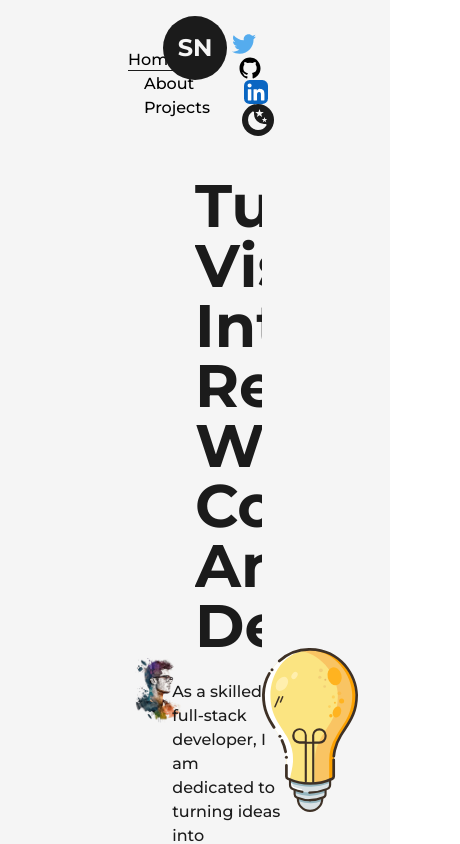
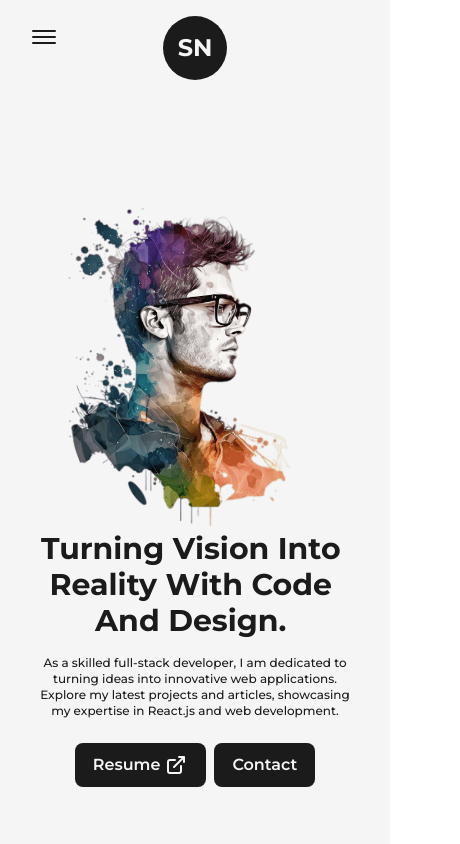
Before and after one commit to sikander-nawaz/Portfolio, a Next.js app: page / in a window 390 px wide. Shown: the top 844 px of the page, 460 px wide, since content can reach past the window. Built offline with nearby package versions, Linux system fonts and the light colour scheme.

Commit message:
Home_Responsive

```diff
--- a/src/components/AnimatedText.js
+++ b/src/components/AnimatedText.js
@@ -31,7 +31,7 @@ const singelWord = {
 
 const AnimatedText = ({ text, className = "" }) => {
   return (
-    <div className="w-full mx-auto py-2 flex items-center justify-center text-center overflow-hidden ">
+    <div className="w-full mx-auto py-2 flex items-center justify-center text-center overflow-hidden sm:py-0">
       <motion.h1
         className={`inline-block w-full text-dark font-bold capitalize text-8xl dark:text-light ${className}`}
         variants={quote}
--- a/src/components/Layout.js
+++ b/src/components/Layout.js
@@ -3,7 +3,7 @@ import React from "react";
 const Layout = ({ children, className = "" }) => {
   return (
     <div
-      className={`w-full h-full inline-block z-0 bg-light dark:bg-dark p-32 ${className}`}
+      className={`w-full h-full inline-block z-0 bg-light dark:bg-dark p-32 xl:p-24 lg:p-16 md:p-12 sm:p-8 ${className}`}
     >
       {children}
     </div>
--- a/src/components/NavBar.js
+++ b/src/components/NavBar.js
@@ -1,4 +1,4 @@
-import React from "react";
+import React, { useState } from "react";
 import Link from "next/link";
 import { useRouter } from "next/router";
 import Logo from "./Logo";
@@ -28,11 +28,63 @@ const CustomLink = ({ href, title, className = "" }) => {
   );
 };
 
+const CustomMobileLink = ({ href, title, className = "", toggle }) => {
+  const router = useRouter();
+
+  const handleClick = () => {
+    toggle();
+    router.push(href);
+  };
+
+  return (
+    <button
+      href={href}
+      className={`${className} relative group text-light dark:text-dark my-2`}
+      onClick={handleClick}
+    >
+      {title}
+
+      <span
+        className={`h-[1px] inline-block bg-light absolute left-0 -bottom-0.5 group-hover:w-full transition-[width] ease duration-300 ${
+          router.asPath === href ? "w-full" : "w-0"
+        } dark:bg-dark`}
+      ></span>
+    </button>
+  );
+};
+
 const NavBar = () => {
   const [mode, setMode] = useThemeSwitcher();
+  const [isOpen, setIsOpen] = useState(false);
+
+  const handleClick = () => {
+    setIsOpen(!isOpen);
+  };
 
   return (
-    <header className="w-full px-32 py-8 font-medium flex items-center justify-between dark:text-light">
+    <header className="relative z-10 w-full px-32 py-8 font-medium flex items-center justify-between dark:text-light lg:px-16 md:px-12 sm:px-8">
+      <button
+        className="flex flex-col justify-center items-center hidden lg:flex"
+        onClick={handleClick}
+      >
+        <span
+          className={`bg-dark dark:bg-light block transaction-all duration-300 ease-out h-0.5 w-6 rounded-sm  ${
+            isOpen ? "rotate-45 translate-y-1" : "-translate-y-0.5"
+          }`}
+        ></span>
+        <span
+          className={`bg-dark dark:bg-light block transaction-all duration-300 ease-out h-0.5 w-6 rounded-sm my-0.5  ${
+            isOpen ? "opacity-0" : "opacity-100"
+          }`}
+        ></span>
+        <span
+          className={`bg-dark dark:bg-light block transaction-all duration-300 ease-out h-0.5 w-6 rounded-sm  ${
+            isOpen ? "-rotate-45 -translate-y-1" : "translate-y-0.5"
+          }`}
+        ></span>
+      </button>
+
+      <div className="w-full flex justify-between items-center lg:hidden">
         <nav>
           <CustomLink href="/" title="Home" className="mr-4" />
           <CustomLink href="/about" title="About" className="mx-4" />
@@ -69,7 +121,7 @@ const NavBar = () => {
           </motion.a>
 
           <button
-          className={`ml-4 flex items-center justify-center rounded-full p-1 ${
+            className={`ml-4 flex items-center justify-center rounded-full ${
               mode === "light" ? "bg-dark text-light" : "bg-light text-dark"
             }`}
             onClick={() => setMode(mode === "light" ? "dark" : "light")}
@@ -81,6 +133,74 @@ const NavBar = () => {
             )}
           </button>
         </nav>
+      </div>
+
+      {isOpen ? (
+        <motion.div
+          initial={{ scale: 0, opacity: 0, x: "-50%", y: "-50%" }}
+          animate={{ scale: 1, opacity: 1 }}
+          className="min-w-[70vw] flex flex-col justify-between items-center z-30 fixed top-1/2 left-1/2 -translate-x-1/2 -translate-y-1/2 bg-dark/90 dark:bg-light/75 rounded-lg backdrop-blur-md py-32"
+        >
+          <nav className="flex flex-col justify-center items-center">
+            <CustomMobileLink href="/" title="Home" toggle={handleClick} />
+            <CustomMobileLink
+              href="/about"
+              title="About"
+              toggle={handleClick}
+            />
+            <CustomMobileLink
+              href="/projects"
+              title="Projects"
+              toggle={handleClick}
+            />
+          </nav>
+
+          <nav className="flex items-center justify-center flex-wrap mt-2">
+            <motion.a
+              href="https://www.twitter.com"
+              target="_blank"
+              whileHover={{ y: -2 }}
+              whileTap={{ scale: 0.9 }}
+              className="w-6 mr-3  sm:mx-1"
+            >
+              <TwitterIcon />
+            </motion.a>
+
+            <motion.a
+              href="https://github.com/sikander-nawaz"
+              target="_blank"
+              whileHover={{ y: -2 }}
+              whileTap={{ scale: 0.9 }}
+              className="w-6 mx-3 bg-light dark:bg-dark rounded-full sm:mx-1"
+            >
+              <GithubIcon />
+            </motion.a>
+
+            <motion.a
+              href="https://www.linkedin.com/in/sikander-nawaz/"
+              target="_blank"
+              whileHover={{ y: -2 }}
+              whileTap={{ scale: 0.9 }}
+              className="w-6 ml-3 sm:mx-1"
+            >
+              <LinkedInIcon />
+            </motion.a>
+
+            <button
+              className={`ml-4 flex items-center justify-center rounded-full ${
+                mode === "light" ? "bg-dark text-light" : "bg-light text-dark"
+              }`}
+              onClick={() => setMode(mode === "light" ? "dark" : "light")}
+            >
+              {mode === "dark" ? (
+                <SunIcon className={"fill-dark"} />
+              ) : (
+                <MoonIcon className={"fill-dark"} />
+              )}
+            </button>
+          </nav>
+        </motion.div>
+      ) : null}
 
       <div className="absolute left-[50%] top-2 translate-x-[-50%]">
         <Logo />
--- a/src/pages/index.js
+++ b/src/pages/index.js
@@ -16,34 +16,34 @@ export default function Home() {
       </Head>
 
       <main className="flex items-center text-dark w-full min-h-screen dark:text-light">
-        <Layout className="pt-0">
-          <div className="flex items-center justify-between w-full">
-            <div className="w-1/2">
+        <Layout className="pt-0 md:pt-16 sm:pt-8">
+          <div className="flex items-center justify-between w-full lg:flex-col">
+            <div className="w-1/2 md:w-full">
               <Image
                 src={profilePic}
                 alt="profile"
-                className="w-full h-auto"
+                className="w-full h-auto lg:hidden md:inline-block md:w-full"
                 priority
                 sizes="(max-width: 786px) 100vw, (max-width: 1200px) 50vw, 50vw"
               />
             </div>
 
-            <div className="w-1/2 flex flex-col items-center self-center">
+            <div className="w-1/2 flex flex-col items-center self-center lg:w-full lg:text-center">
               <AnimatedText
                 text="Turning Vision Into Reality With Code And Design."
-                className="!text-6xl !text-left"
+                className="!text-6xl !text-left xl:!text-5xl lg:!text-center lg:!text-6xl md:!text-5xl sm:!text-3xl"
               />
-              <p className="my-4 text-base font-medium">
+              <p className="my-4 text-base font-medium md:text-sm sm:text-xs">
                 As a skilled full-stack developer, I am dedicated to turning
                 ideas into innovative web applications. Explore my latest
                 projects and articles, showcasing my expertise in React.js and
                 web development.
               </p>
-              <div className="flex items-center self-start mt-2">
+              <div className="flex items-center self-start mt-2 lg:self-center">
                 <Link
                   href="/dummy.pdf"
                   target="_blank"
-                  className="flex items-center bg-dark text-light p-2.5 px-6 rounded-lg text-lg font-semibold hover:bg-light hover:text-dark border-2 border-solid border-transparent hover:border-dark dark:bg-light dark:text-dark hover:dark:bg-dark hover:dark:text-light hover:dark:border-light"
+                  className="flex items-center bg-dark text-light p-2.5 px-6 rounded-lg text-lg font-semibold hover:bg-light hover:text-dark border-2 border-solid border-transparent hover:border-dark dark:bg-light dark:text-dark hover:dark:bg-dark hover:dark:text-light hover:dark:border-light md:p-2 md:px-4 md:text-base"
                 >
                   Resume <LinkArrow className={"w-6 ml-1"} />
                 </Link>
@@ -51,7 +51,7 @@ export default function Home() {
                 <Link
                   href="mailto:sikandernawaz295@gmail.com"
                   target="_blank"
-                  className=" ml-2 flex items-center bg-dark text-light p-2.5 px-6 rounded-lg text-lg font-semibold hover:bg-light hover:text-dark border-2 border-solid border-transparent hover:border-dark dark:bg-light dark:text-dark hover:dark:bg-dark hover:dark:text-light hover:dark:border-light"
+                  className=" ml-2 flex items-center bg-dark text-light p-2.5 px-6 rounded-lg text-lg font-semibold hover:bg-light hover:text-dark border-2 border-solid border-transparent hover:border-dark dark:bg-light dark:text-dark hover:dark:bg-dark hover:dark:text-light hover:dark:border-light md:p-2 md:px-4 md:text-base"
                 >
                   Contact
                 </Link>
@@ -60,7 +60,7 @@ export default function Home() {
           </div>
         </Layout>
 
-        <div className="absolute right-8 bottom-8 inline-block w-24">
+        <div className="absolute right-8 bottom-8 inline-block w-24 lg:hidden">
           <Image src={lightBulb} alt="ideaBulb" className="w-full h-auto" />
         </div>
       </main>
```
Lines whose indentation alone changed are shown as unchanged.
